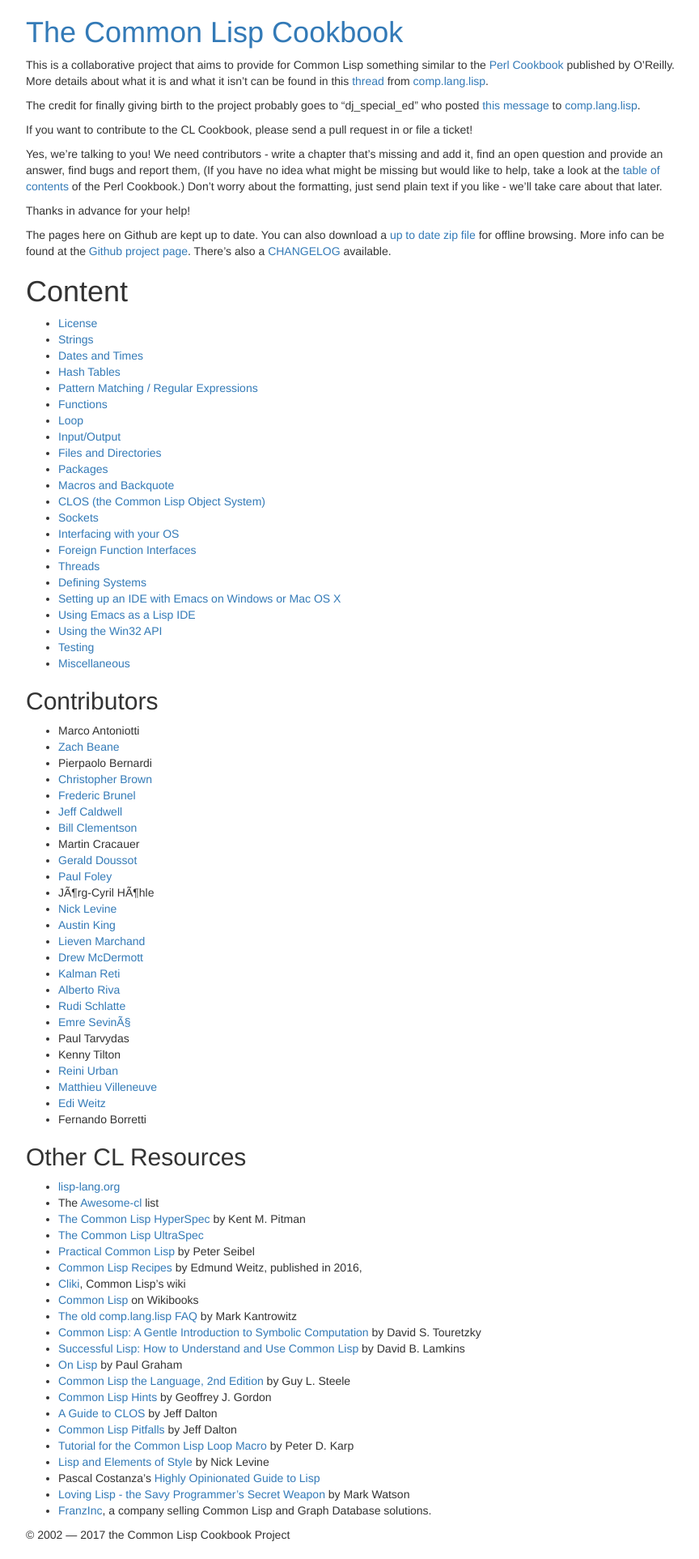
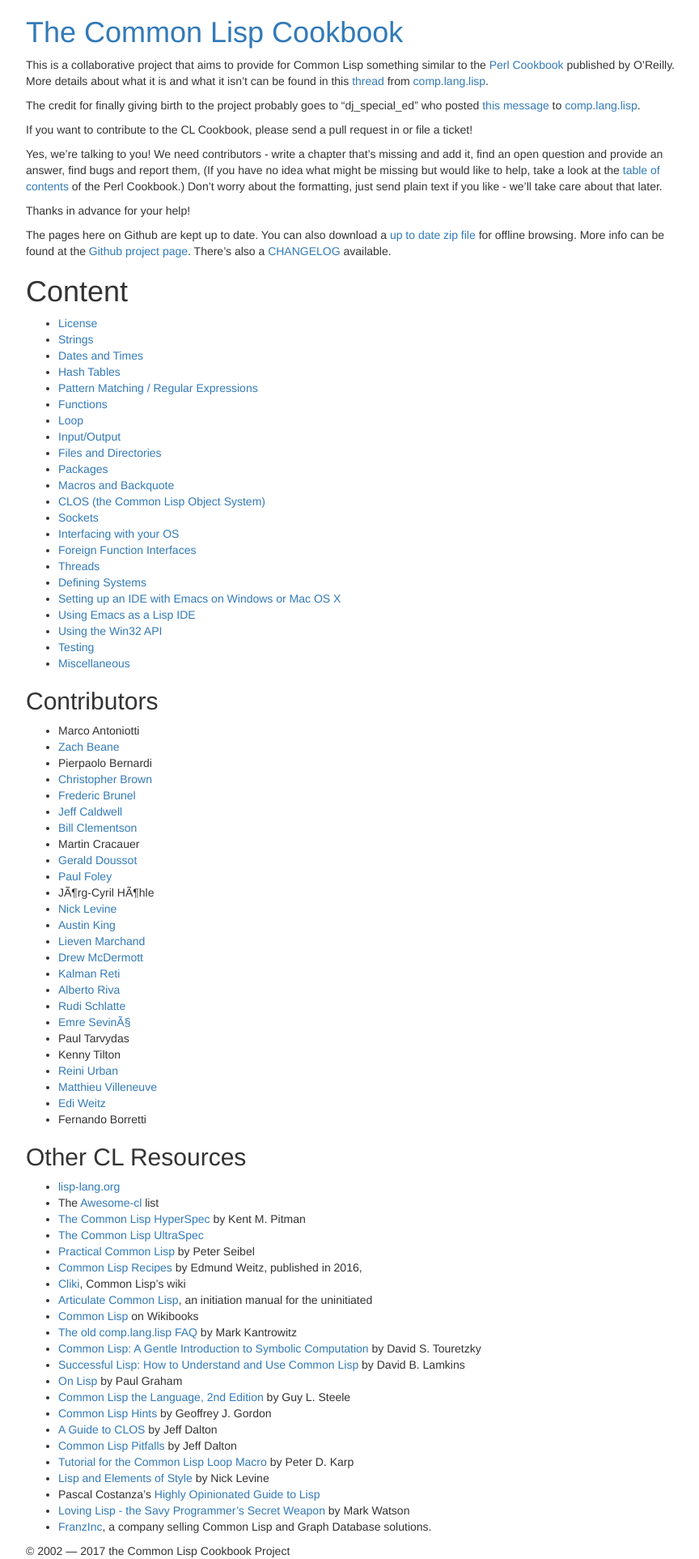
Before and after one commit to LispCookbook/cl-cookbook, a Jekyll site: the page built from index.md, in a window 1280 px wide. Shown: the whole page at 81% size, without its empty margins (303-1167 px from the left). Built offline with Jekyll 4.4.1, drawn with Linux system fonts in a browser that asks for light colours.

Commit message:
Resources: add Articulate CL, an initiation manual

```diff
--- a/index.md
+++ b/index.md
@@ -88,6 +88,7 @@
 * [Practical Common Lisp](http://www.gigamonkeys.com/book/) by Peter Seibel
 * [Common Lisp Recipes](http://weitz.de/cl-recipes/) by Edmund Weitz, published in 2016,
 * [Cliki](http://www.cliki.net/), Common Lisp's wiki
+* [Articulate Common Lisp](http://articulate-lisp.com/), an initiation manual for the uninitiated
 * [Common Lisp](https://en.wikibooks.org/wiki/Common_Lisp) on Wikibooks
 * [The old comp.lang.lisp FAQ](http://www-2.cs.cmu.edu/Groups//AI/html/faqs/lang/lisp/top.html) by Mark Kantrowitz
 * [Common Lisp: A Gentle Introduction to Symbolic Computation](http://www-2.cs.cmu.edu/~dst/LispBook/) by David S. Touretzky
```
